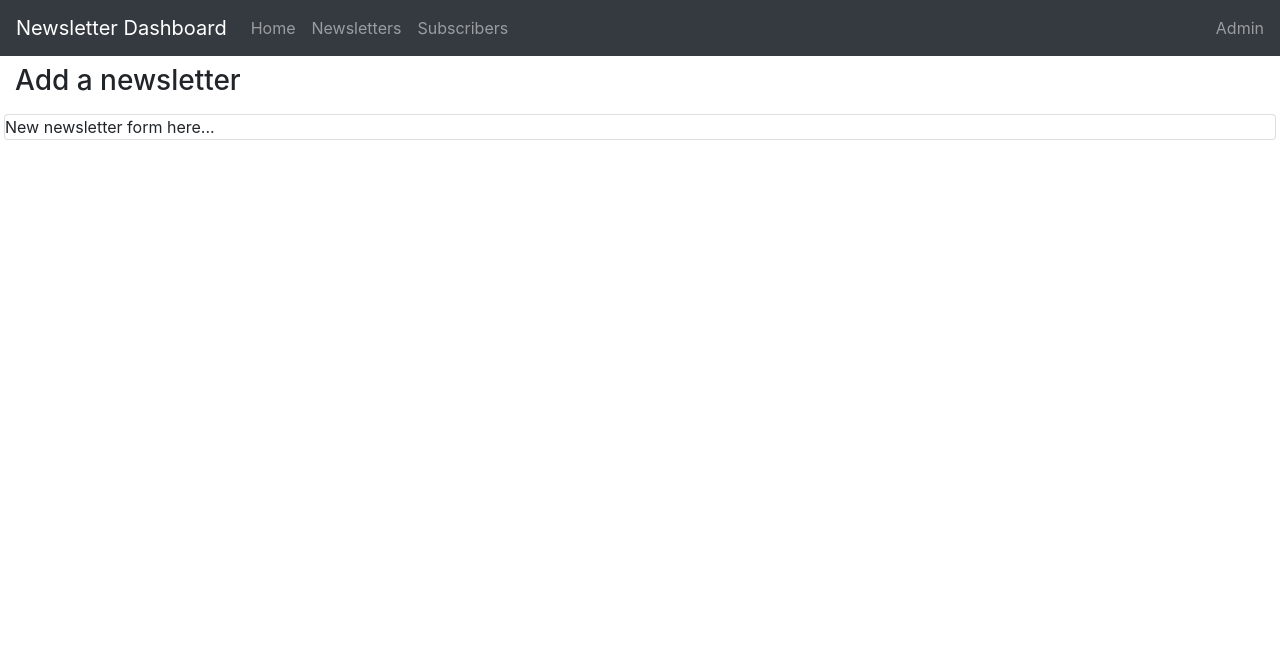
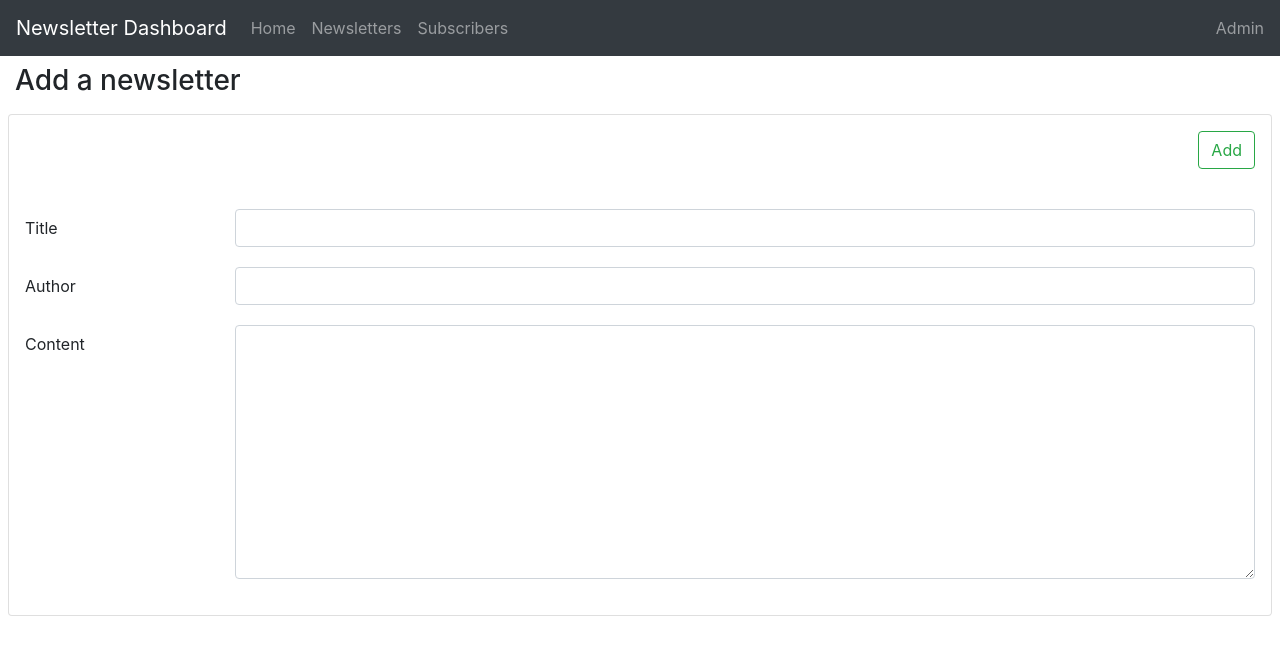
Before and after one commit to suhaibkn/iou-newsletter, a CodeIgniter 4 app: template app/Views/Admin/new_newsletter.php in a window 1280 px wide. Shown: the top 655 px of the page. Run offline with PHP 8.4 and a stand-in for CodeIgniter, Linux system fonts and the light colour scheme; the template is opened without the code that fills it, so the values that code supplies are empty; some libraries are stand-ins or nearby versions.

Commit message:
New-Newsletter page functional for Admin

```diff
--- a/app/Views/Admin/new_newsletter.php
+++ b/app/Views/Admin/new_newsletter.php
@@ -1,6 +1,16 @@
 <?= $this->extend('Admin/layouts/base') ?>
 
 <?= $this->section('main') ?>
+<?php $validation = \Config\Services::validation(); ?>
+
+<?php if (session()->has('msg')) { ?>
+    <div class="alert alert-secondary alert-dismissible fade show" role="alert">
+        <?= session()->getFlashdata('msg') ?>
+        <button type="button" class="close" data-dismiss="alert" aria-label="Close">
+            <span aria-hidden="true">&times;</span>
+        </button>
+    </div>
+<?php } ?>
 
     <div class="container-fluid">
         <div class="row my-2">
@@ -12,20 +22,58 @@
         </div>
     </div>
 
-<?php if (session()->has('msg')) { ?>
-    <div class="alert alert-secondary alert-dismissible fade show" role="alert">
-        <?= session()->getFlashdata('msg') ?>
-        <button type="button" class="close" data-dismiss="alert" aria-label="Close">
-            <span aria-hidden="true">&times;</span>
-        </button>
-    </div>
-<?php } ?>
+    <div class="card m-2 p-0">
+        <div class="card-body m-2 p-2">
+            <form action="" method="POST">
+                <?= csrf_field(); ?>
 
-    <div class="card m-1 p-0">
-        <div class="card-body m-0 p-0">
+                <div class="form-group text-right">
 
-            New newsletter form here...
+                    <button type="submit" class="btn btn-outline-success mb-4" name="action" value="add">Add</button>
 
+                </div>
+
+                <div class="form-group row">
+                    <label class="col-sm-2 col-form-label">Title</label>
+                    <div class="col-sm-10">
+                        <input type="text" name="title"
+                               class="form-control <?= ($validation->hasError('title')) ? 'is-invalid' : ''; ?>"
+                               value="<?= old('title') ?>" aria-describedby="titleHelp"
+                        >
+                        <small id="titleHelp" class="form-text text-danger">
+                            <?= $validation->getError('title') ?>
+                        </small>
+                    </div>
+                </div>
+
+                <div class="form-group row">
+                    <label class="col-sm-2 col-form-label">Author</label>
+                    <div class="col-sm-10">
+                        <input type="text" name="author"
+                               class="form-control <?= ($validation->hasError('author')) ? 'is-invalid' : ''; ?>"
+                               value="<?= old('author') ?>" aria-describedby="authorHelp"
+                        >
+                        <small id="authorHelp" class="form-text text-danger">
+                            <?= $validation->getError('author') ?>
+                        </small>
+                    </div>
+                </div>
+
+                <div class="form-group row">
+                    <label class="col-sm-2 col-form-label">Content</label>
+                    <div class="col-sm-10">
+                        <textarea rows="10" name="content"
+                                  class="form-control <?= ($validation->hasError('content')) ? 'is-invalid' : ''; ?>"
+                                  aria-describedby="contentHelp"
+                        ><?= old('content') ?></textarea>
+                        <small id="nameHelp" class="form-text text-danger">
+                            <?= $validation->getError('content') ?>
+                        </small>
+                    </div>
+                </div>
+
+
+            </form>
         </div>
     </div>
 
```
Also changed, not shown: app/Controllers/Admin.php (+20 -0 lines).
